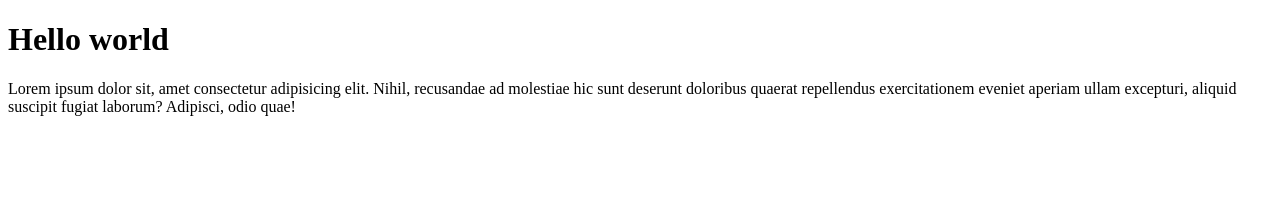
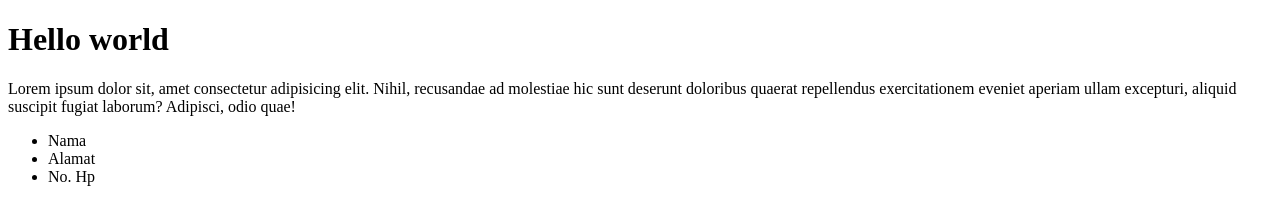
Before and after one commit to ahmad027/azier-git-test-2, a plain HTML site: page index.html in a window 1280 px wide. Drawn offline with Linux system fonts and the light colour scheme.

Commit message:
menambhakan list

```diff
--- a/index.html
+++ b/index.html
@@ -14,5 +14,10 @@
       exercitationem eveniet aperiam ullam excepturi, aliquid suscipit fugiat
       laborum? Adipisci, odio quae!
     </p>
+    <ul>
+      <li>Nama</li>
+      <li>Alamat</li>
+      <li>No. Hp</li>
+    </ul>
   </body>
 </html>
```
